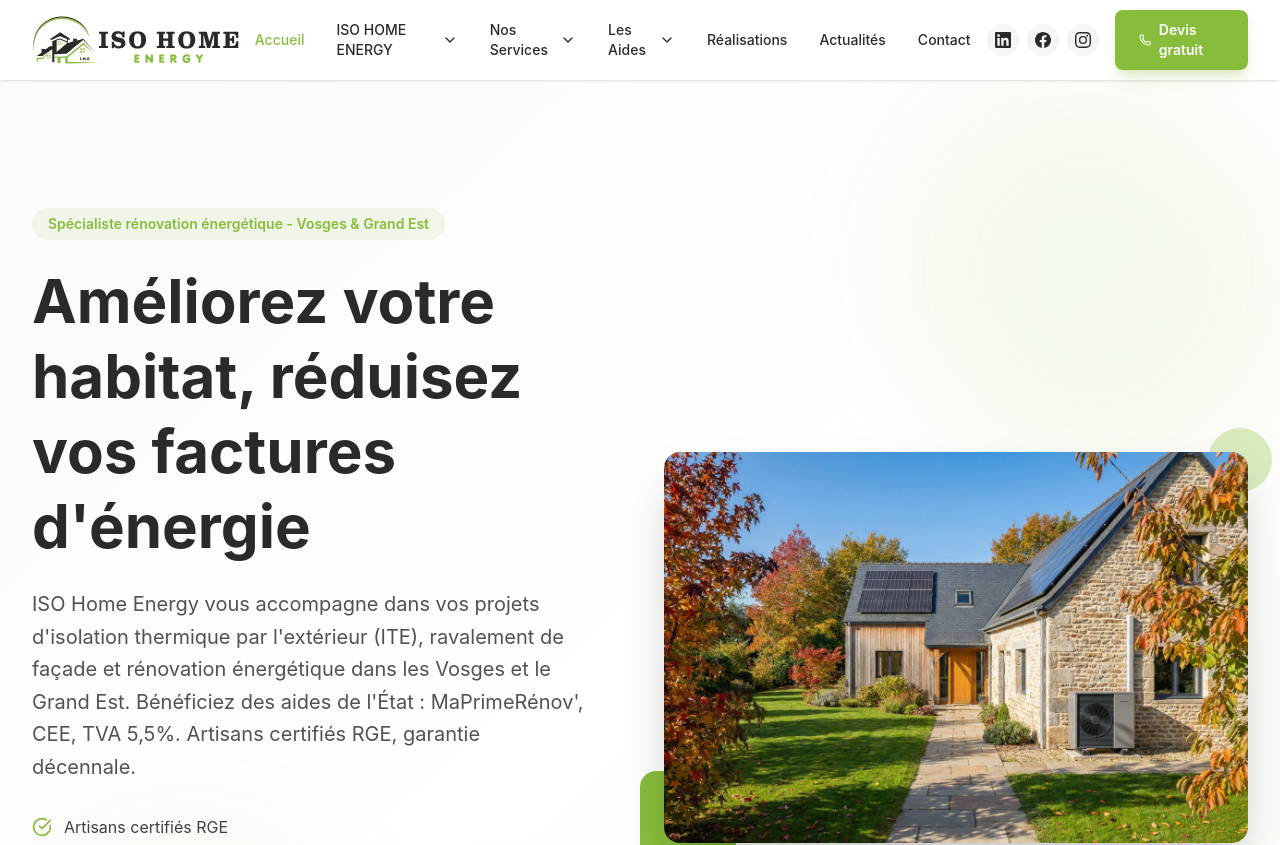
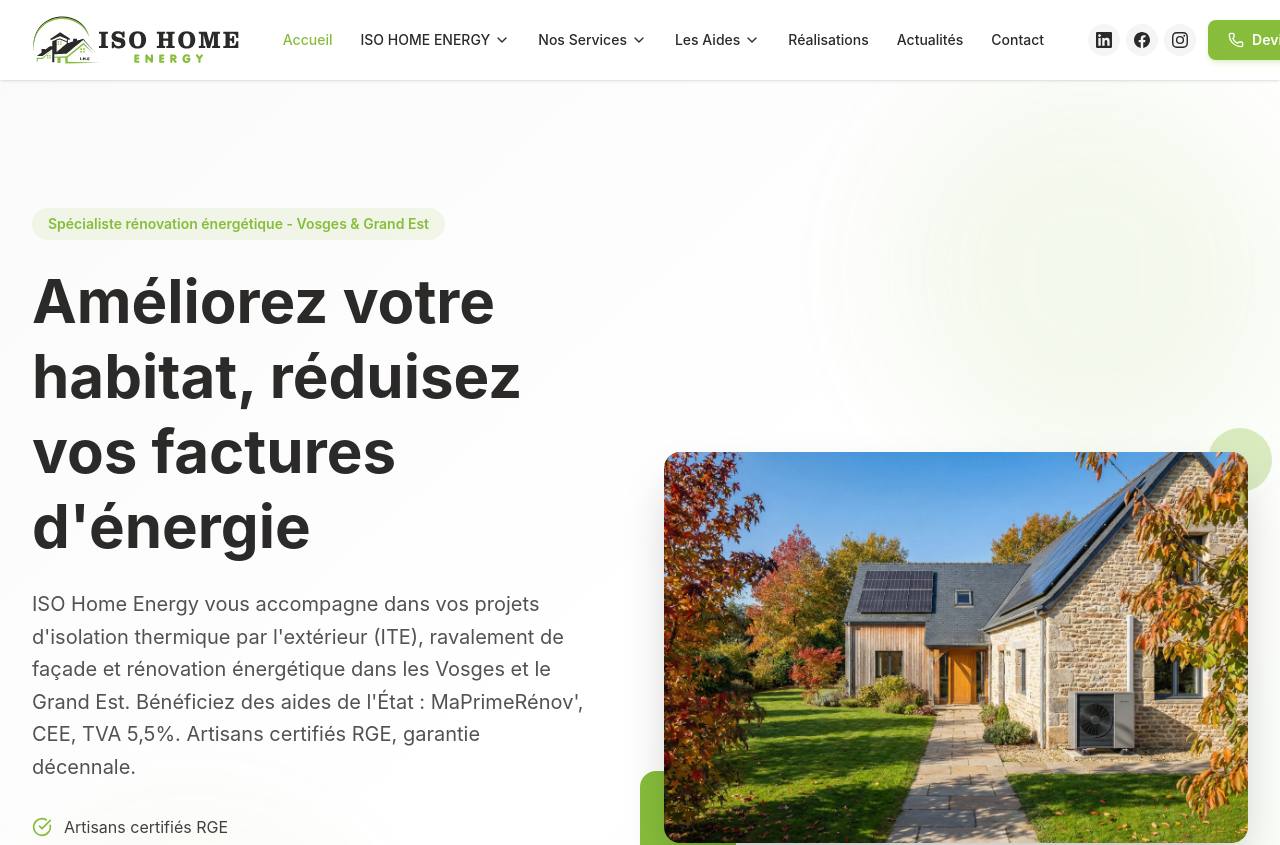
Before and after one commit to Fyned/ih-energy.fr, a React (Vite) app: page / in a window 1280 px wide. Shown: the top 845 px of the page. Built offline with nearby package versions, Linux system fonts and the light colour scheme.

Commit message:
Header düzenleme: simetrik yerleşim, logo ve buton kenarlara yakın

```diff
--- a/src/components/layout/Header.tsx
+++ b/src/components/layout/Header.tsx
@@ -2,7 +2,6 @@
 import { Link, useLocation } from 'react-router-dom'
 import { Menu, X, Phone, ChevronDown } from 'lucide-react'
 import { AnimatePresence, motion } from 'framer-motion'
-import { Container } from '@/components/common'
 import { mainNavigation } from '@/data/navigation'
 import { siteConfig } from '@/data/siteConfig'
 import { cn } from '@/utils/cn'
@@ -38,9 +37,9 @@
       )}
     >
       {/* Main Header */}
-      <Container>
+      <div className="max-w-[1400px] mx-auto px-4 sm:px-6 lg:px-8">
         <div className="flex items-center justify-between h-16 lg:h-20">
-          {/* Logo */}
+          {/* Logo - Sol kenar */}
           <Link to="/" className="flex-shrink-0">
             <img
               src="/header.svg"
@@ -49,8 +48,9 @@
             />
           </Link>
 
-          {/* Desktop Navigation - Centered */}
-          <nav className="hidden lg:flex items-center">
+          {/* Desktop Navigation - Orta */}
+          <nav className="hidden lg:flex items-center justify-center flex-1 mx-8">
+            <div className="flex items-center gap-1">
               {mainNavigation.map((item) => (
                 <div
                   key={item.label}
@@ -61,7 +61,7 @@
                   <Link
                     to={item.href || '#'}
                     className={cn(
-                    'flex items-center gap-1 px-4 py-2 text-sm font-medium rounded-lg transition-all duration-200',
+                      'flex items-center gap-1 px-3 py-2 text-sm font-medium rounded-lg transition-all duration-200 whitespace-nowrap',
                       activeMenu === item.label || location.pathname.startsWith(item.href || '')
                         ? 'text-accent'
                         : 'text-primary hover:text-accent'
@@ -86,12 +86,13 @@
                   </AnimatePresence>
                 </div>
               ))}
+            </div>
           </nav>
 
-          {/* Right Side - Social Icons + CTA Button - Desktop */}
-          <div className="hidden lg:flex items-center gap-4">
+          {/* Right Side - Social Icons + CTA Button - Sağ kenar */}
+          <div className="hidden lg:flex items-center gap-3 flex-shrink-0">
             {/* Social Icons */}
-            <div className="flex items-center gap-2">
+            <div className="flex items-center gap-1.5">
               {siteConfig.social.linkedin && (
                 <a
                   href={siteConfig.social.linkedin}
@@ -136,7 +137,7 @@
             {/* CTA Button */}
             <Link
               to="/contact"
-              className="inline-flex items-center gap-2 px-6 py-2.5 bg-accent text-white text-sm font-semibold rounded-lg hover:bg-accent-dark transition-all duration-300 shadow-lg shadow-accent/25 hover:shadow-xl hover:shadow-accent/30 hover:-translate-y-0.5"
+              className="inline-flex items-center gap-2 px-5 py-2.5 bg-accent text-white text-sm font-semibold rounded-lg hover:bg-accent-dark transition-all duration-300 shadow-md shadow-accent/20 hover:shadow-lg hover:shadow-accent/30"
             >
               <Phone className="w-4 h-4" />
               Devis gratuit
@@ -170,7 +171,7 @@
             </button>
           </div>
         </div>
-      </Container>
+      </div>
 
       {/* Mobile Menu */}
       <AnimatePresence>
```
Lines whose indentation alone changed are shown as unchanged.
